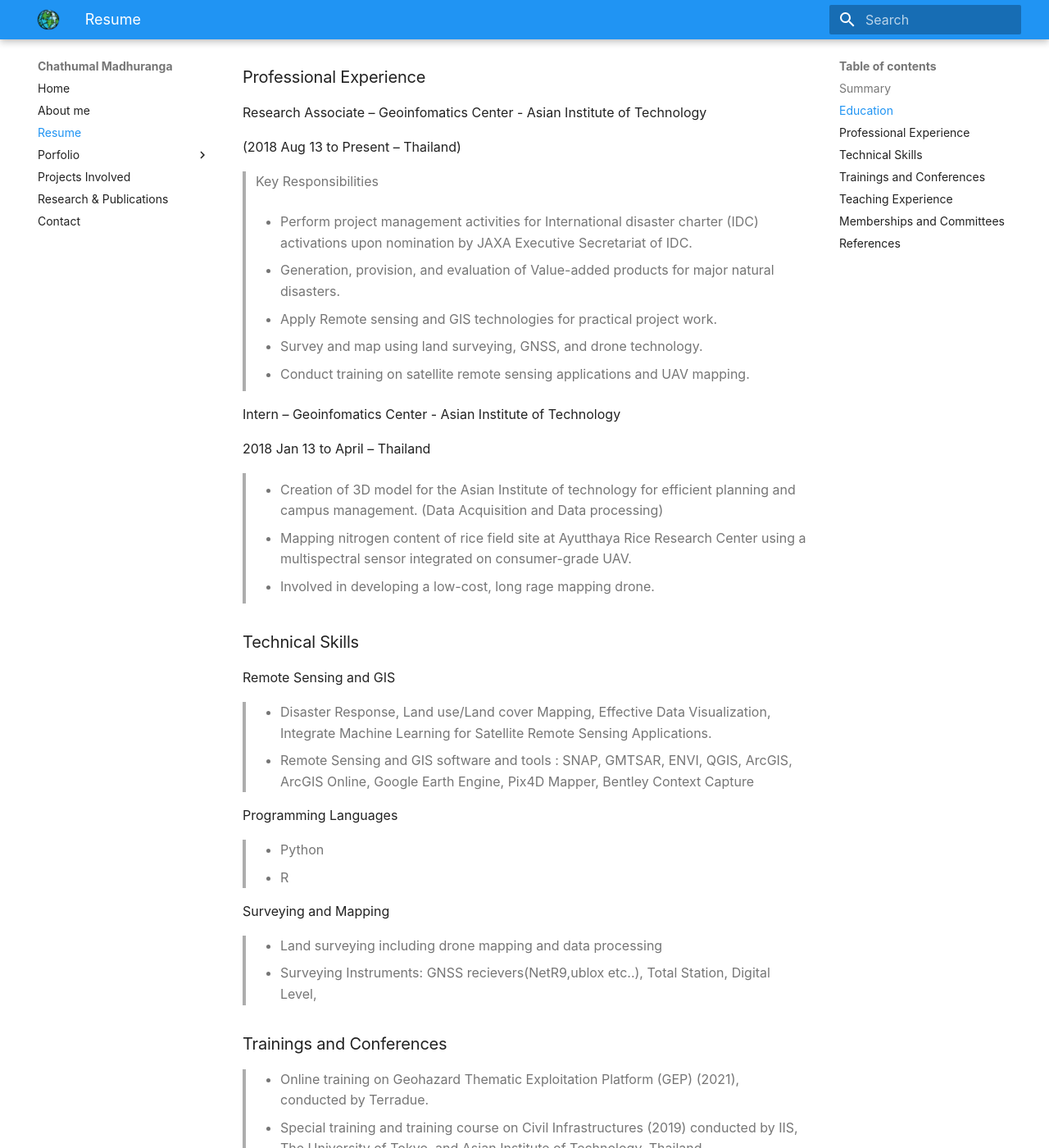
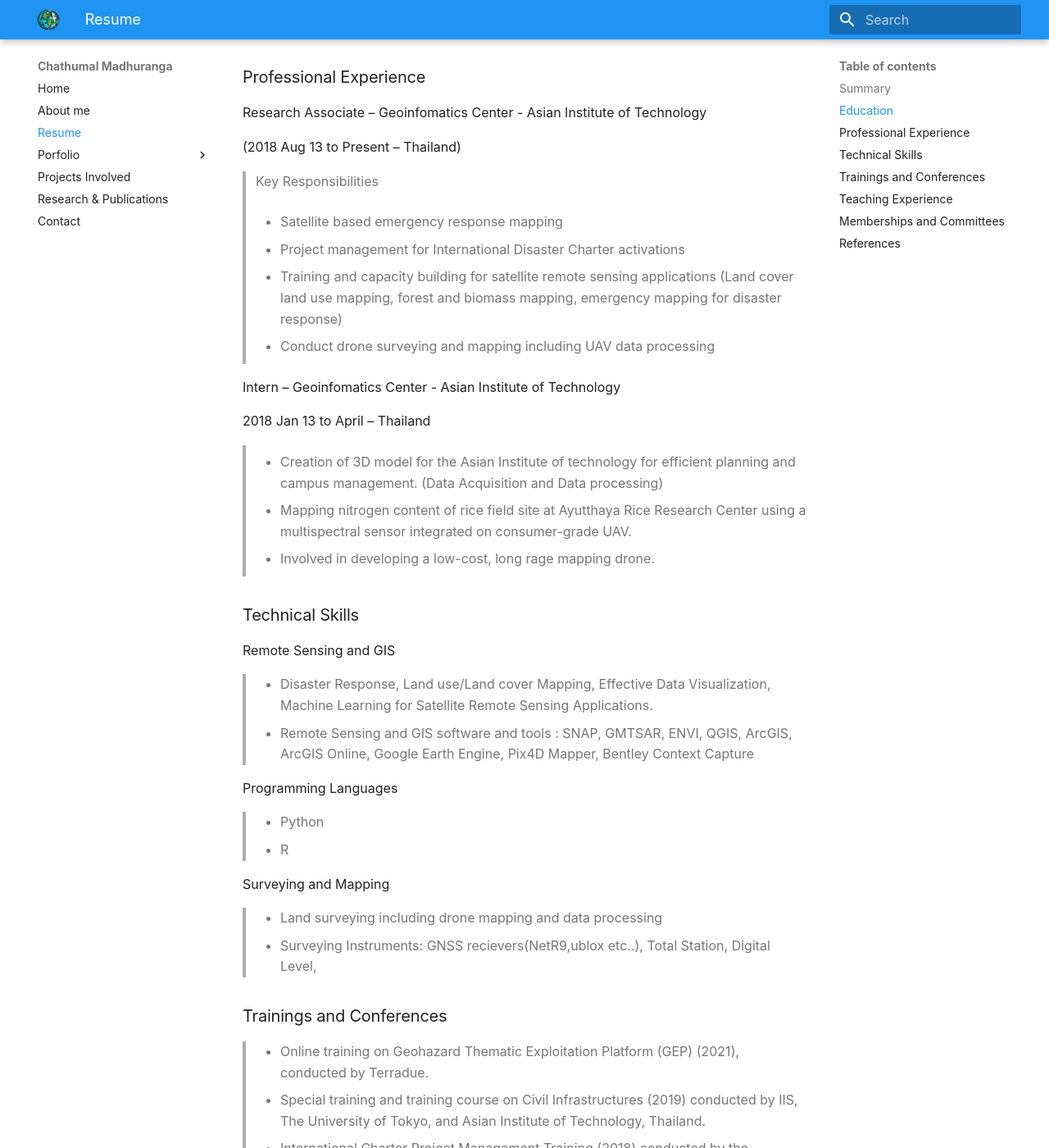
Before and after one commit to chathumal93/chathumal93.github.io, an MkDocs documentation site: the page built from docs/resume.md, in a window 1280 px wide and 1400 px high, scrolled down 596 px. Shown: the whole window at 82% size. Built offline with MkDocs 1.6.1 and Material for MkDocs 9.7.7, drawn with Linux system fonts in a browser that asks for light colours; some web fonts are replaced; some of the changed text lies outside the part shown.

Commit message:
update info

```diff
--- a/docs/resume.md
+++ b/docs/resume.md
@@ -21,15 +21,13 @@ Research Associate – Geoinfomatics Center - Asian Institute of Technology
 
 >Key Responsibilities
 
->- Perform project management activities for International disaster charter (IDC) activations upon nomination by JAXA Executive Secretariat of IDC.
+>- Satellite based emergency response mapping
 
->- Generation, provision, and evaluation of Value-added products for major natural disasters.
+>- Project management for International Disaster Charter activations
 
->- Apply Remote sensing and GIS technologies for practical project work.
+>- Training and capacity building for satellite remote sensing applications (Land cover land use mapping, forest and biomass mapping, emergency mapping for disaster response)
 
->- Survey and map using land surveying, GNSS, and drone technology.
-
->- Conduct training  on satellite remote sensing applications and UAV mapping.
+>- Conduct drone surveying and mapping including UAV data processing
 
 Intern – Geoinfomatics Center - Asian Institute of Technology
 
@@ -43,7 +41,7 @@ Intern – Geoinfomatics Center - Asian Institute of Technology
 
 ### Technical Skills
 Remote Sensing and GIS
->- Disaster Response, Land use/Land cover Mapping, Effective Data Visualization, Integrate Machine Learning for Satellite Remote Sensing Applications.
+>- Disaster Response, Land use/Land cover Mapping, Effective Data Visualization, Machine Learning for Satellite Remote Sensing Applications.
 >-  Remote Sensing and GIS software and tools : SNAP, GMTSAR, ENVI, QGIS, ArcGIS, ArcGIS Online, Google Earth Engine, Pix4D Mapper, Bentley Context Capture
 
 Programming Languages
@@ -65,18 +63,16 @@ Surveying and Mapping
 ### Teaching Experience
 >- Earth Observations services for water and food security planning in Indonesia (Nov 2021)-(Organized by ESA,   ADB, BRIN and LAPAN)
  : Conducted a knowledge-sharing session on infrastructure stability mapping based on InSAR mapping technology.
->- Training on Drones for Mapping and Applications (Aug 2018 - 2020)
+>- Training on Drones for Mapping and Applications (Aug 2018 - 2023)
  : Conducted trainings to provide all the essential knowledge to use drone-based mapping technology according
 to the client-based requirement.
 >- Flood Extraction Using SAR Data (ALOS 2 PALSAR 2) (2019)
  : Conducted a workshop for new data analyzing nodes in the 7th Joint Project Team Meeting for Sentinel Asia STEP-3
 (JPTM2019), Bangkok.
->- Essential Remote Sensing and GIS (2019)
- : Conducted a training program for students from the College of Agricultural Engineering and Technology (JAU)
-India.
+
 
 ### Memberships and Committees
->- Member of International Working Group on Satellite-based Emergency Mapping (IWG-SEM) (2020 - present)
+>- Member of International Working Group on Satellite-based Emergency Mapping (IWG-SEM) (2020 - 2021)
 >- Member of Sakura Science Club (2018 - present)
 >- Intermediate Mapper - Humanitarian OpenStreetMap Team (2015 – present)
 >- Member of St. John Ambulance Sri Lanka (2005 - 2006)
```
